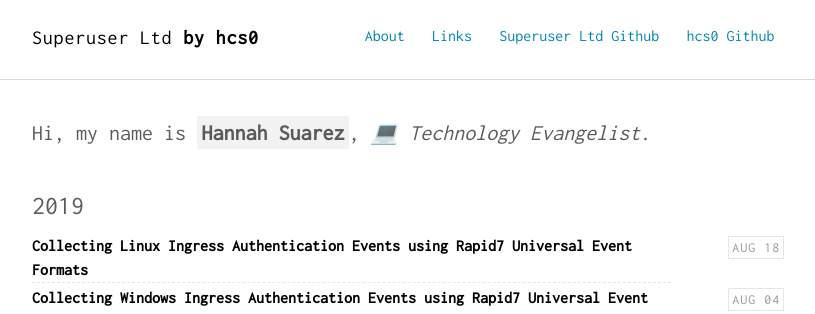
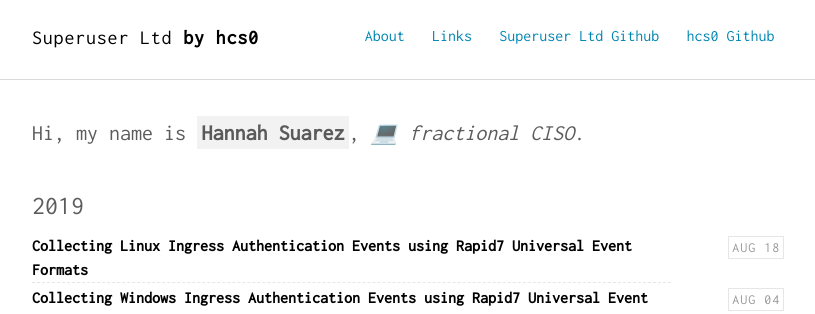
Before and after one commit to hcs0/hannahsuarez.github.io, a Jekyll site: the page built from index.html, in a window 1280 px wide and 900 px high. Shown: the top 314 px of the window, without its empty margins (232-1047 px from the left). Built offline with Jekyll 4.4.1, drawn with Linux system fonts in a browser that asks for light colours; nearby versions of some CDN libraries.

Commit message:
Update _config.yml

```diff
--- a/_config.yml
+++ b/_config.yml
@@ -29,8 +29,8 @@
 # Author settings
 author:
   name     : "Hannah Suarez"
-  job      : "💻 Technology Evangelist"
-  bio      : "Specializing in security, networking and sysadmin."
+  job      : "💻 fractional CISO"
+  bio      : "Specializing in marketing, software, telecommunications and aviation industries."
   thumb    : /images/hannahsuarez.jpg
   url      : http://superuser-ltd.github.io
   github   : http://github.com/hcs0
```
